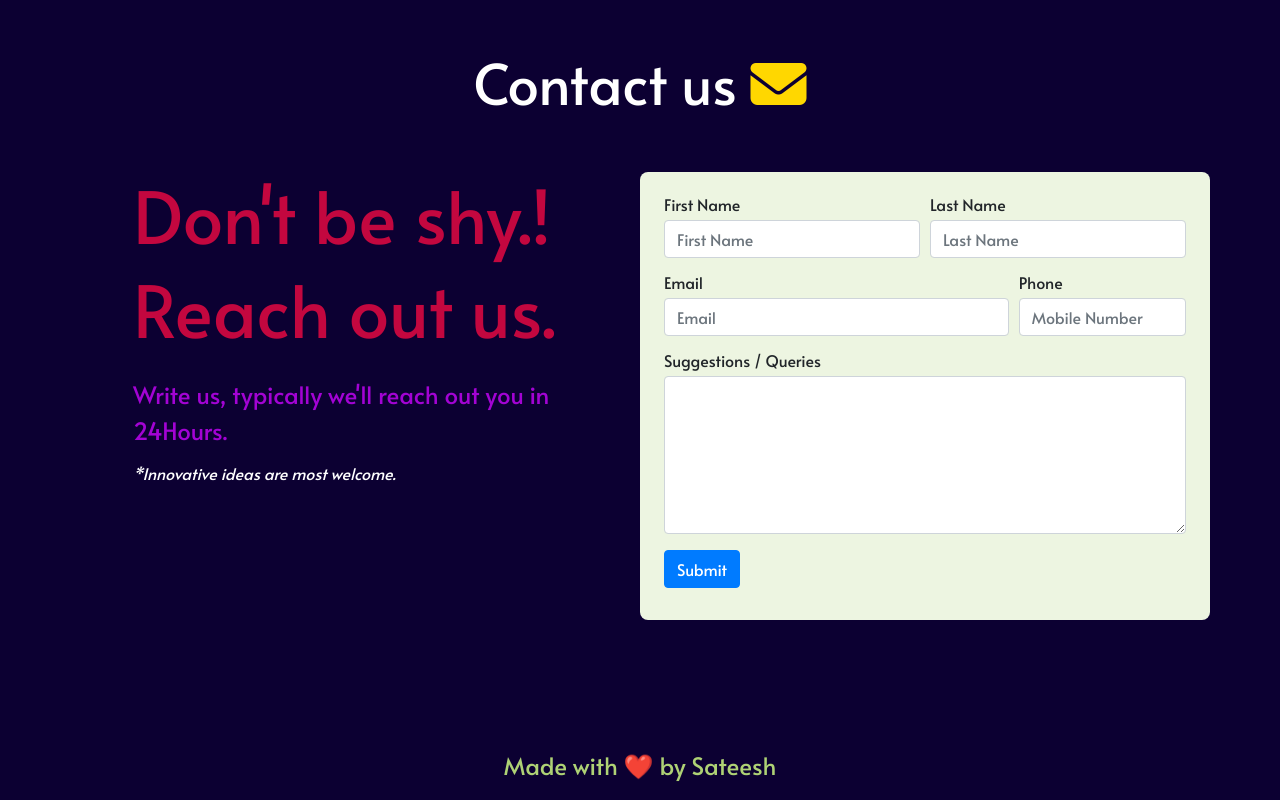
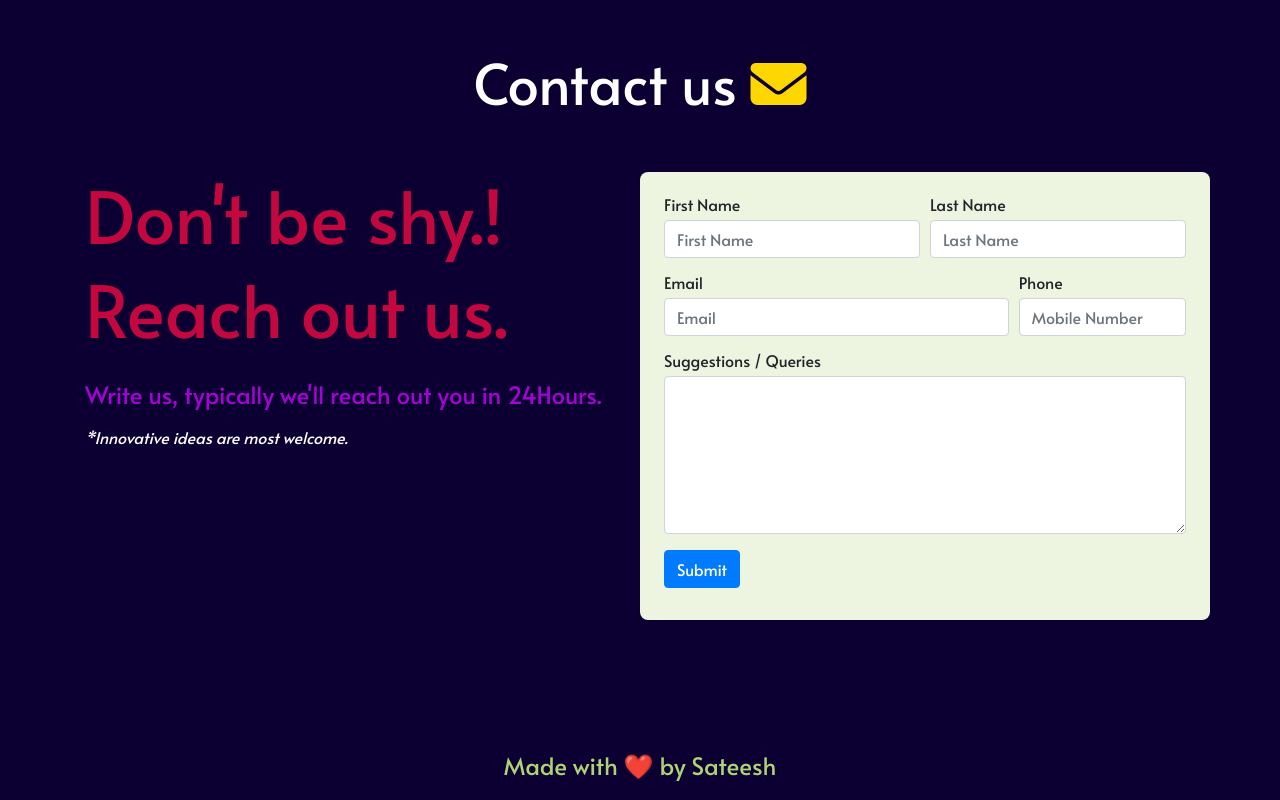
Before and after one commit to SateehTeppala/oneEdu, a plain HTML site: page index.html in a window 1280 px wide. Shown: the part 2987-3787 px from the top of the page. Drawn offline with nearby package versions, Linux system fonts and the light colour scheme.

```diff
--- a/index.html
+++ b/index.html
@@ -254,11 +254,11 @@
       <br>
       <div class="row">
         <div class="col-sm-6 " >
-          <h1 class="display-3 pl-5">Don't be shy.!</h1>
-          <h1 class="display-3 pl-5">Reach out us.</h1>
+          <h1 class="display-3">Don't be shy.!</h1>
+          <h1 class="display-3">Reach out us.</h1>
           <br>
-          <p class="lead pl-5" style="color: #a303d4; " >Write us, typically we'll reach out you in 24Hours.</p>
-          <p class="pl-5" style=" color: #ffffff;"><i>*Innovative ideas are most welcome.</i></p>
+          <p class="lead" style="color: #a303d4; " >Write us, typically we'll reach out you in 24Hours.</p>
+          <p style=" color: #ffffff;"><i>*Innovative ideas are most welcome.</i></p>
       </div>
         <div class="col-sm-6 ff">
           <!--form-->
```
